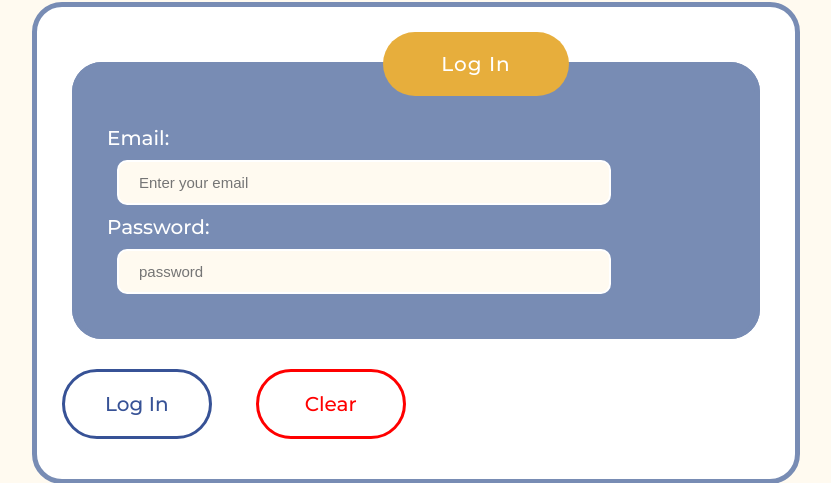
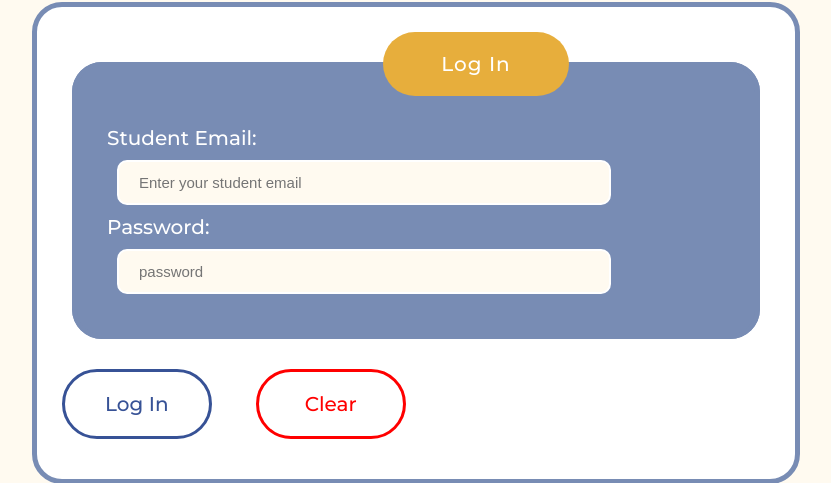
Before and after one commit to AdrianSim2001/UniversityConnect, a PHP site: page /login.php in a window 1280 px wide. Shown: the part 277-760 px from the top of the page, without its empty margins (238-1069 px from the left). Run offline with PHP 8.4, Linux system fonts and the light colour scheme.

Commit message:
Change input email to student email

```diff
--- a/login.php
+++ b/login.php
@@ -54,8 +54,8 @@
             <fieldset>
                 <legend>Log In</legend>
 
-                <label for="email">Email:</label>   </br>
-                <input type="email" name="email" id="email" placeholder="Enter your email" required = "required" <?php
+                <label for="email">Student Email:</label>   </br>
+                <input type="email" name="email" id="email" placeholder="Enter your student email" required = "required" <?php
                 if ($btnclicked) {
                     if (!$loginOk) {
                         echo"value = '" . $email_previous . "'";
--- a/style/style.css
+++ b/style/style.css
@@ -502,3 +502,9 @@ table#version {
   padding: 10px;
   border-radius: 20px;
 }
+
+#addfriendTable a:hover{
+  background-color: white;
+  color:#e7ae3c;
+  transition: 0.8s;
+}
```
